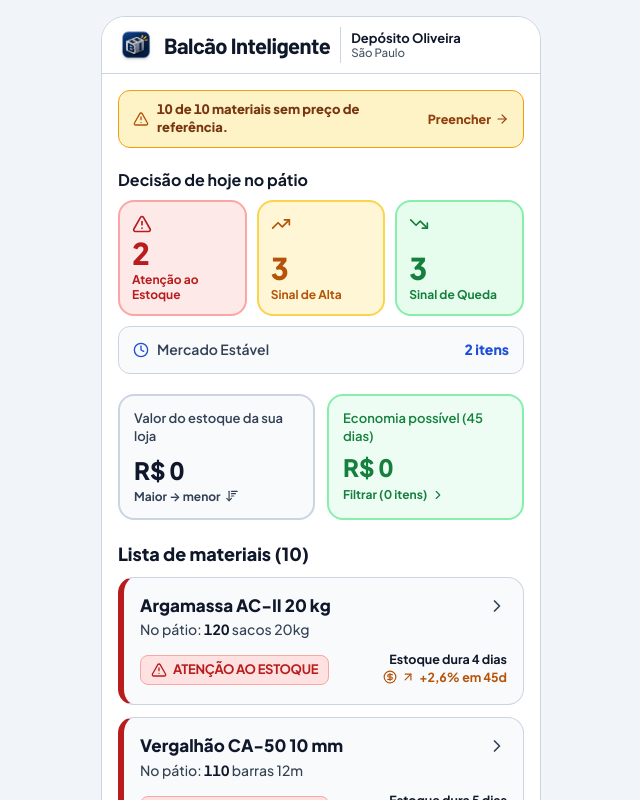
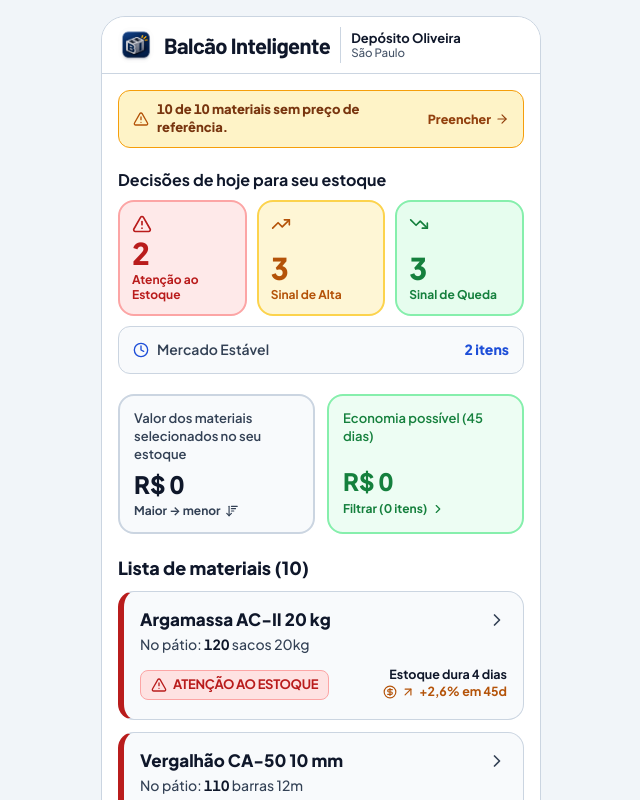
Before and after one commit to giulianocardozo-dev/balcao_inteligente, a React (Vite) app: page / in a window 1280 px wide. Shown: the top 800 px of the page, without its empty margins (319-959 px from the left). Built offline with nearby package versions, Linux system fonts and the light colour scheme; no server answers.

Commit message:
feat(ui): update labels on TodayScreen
Refine terminology for stock decision cards to improve clarity and user context.

```diff
--- a/src/components/TodayScreen.tsx
+++ b/src/components/TodayScreen.tsx
@@ -84,7 +84,7 @@ export function TodayScreen({ items, onSelectMaterial }: TodayScreenProps) {
       <section aria-label="Resumo do semáforo de compras">
         <div className="flex items-center justify-between mb-2">
           <h2 className="text-[16px] font-bold text-[#0F172A] dark:text-slate-50">
-            Decisão de hoje no pátio
+            Decisões de hoje para seu estoque
           </h2>
           {filterStatus !== 'ALL' && (
             <button
@@ -209,7 +209,7 @@ export function TodayScreen({ items, onSelectMaterial }: TodayScreenProps) {
                 : 'text-[#334155] dark:text-slate-300'
             }`}
           >
-            Valor do estoque da sua loja
+            Valor dos materiais selecionados no seu estoque
           </div>
           <div className="mt-1.5">
             <div className="text-[24px] leading-tight font-extrabold text-[#0F172A] dark:text-slate-50 font-num">
```
